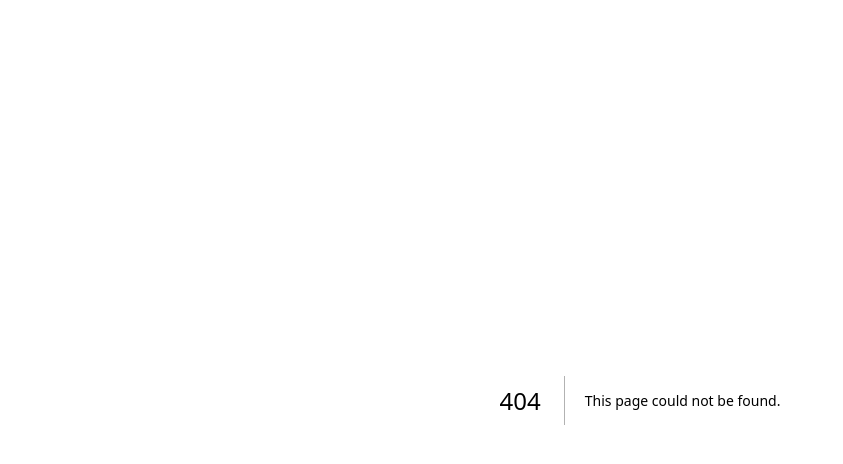
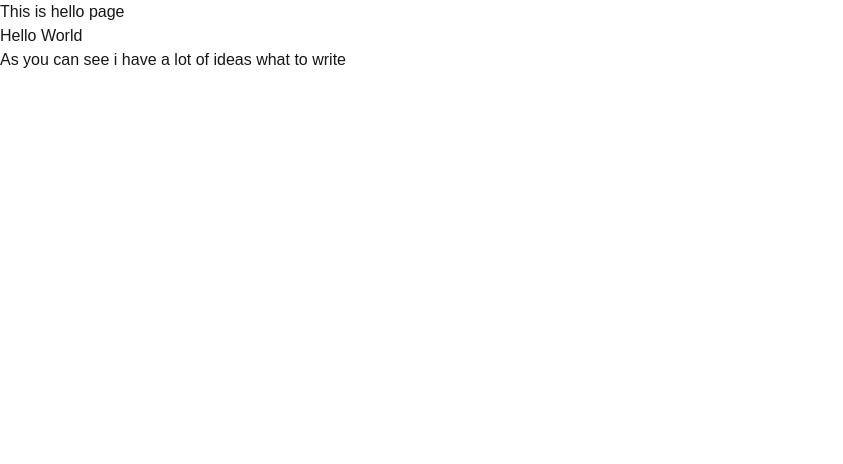
Before and after one commit to toviChervonitz/my-next-app, a Next.js app: page /text in a window 1280 px wide. Before the commit this address had no page. Shown: the top 464 px of the page, without its empty margins (0-843 px from the left). Built offline with nearby package versions, Linux system fonts and the light colour scheme.

Commit message:
adding hello page

```diff
--- /dev/null
+++ b/src/app/text/page.js
@@ -0,0 +1,21 @@
+'use client';
+import Link from 'next/link'
+import { useRouter } from 'next/navigation';
+import React from 'react';
+
+function HelloPage() {
+    const router = useRouter();
+
+
+    return (
+        <div>
+        <h1>This is hello page
+        </h1>
+        <h2>Hello World</h2>
+        <p>As you can see i have a lot of ideas what to write</p>
+
+        </div>
+    );
+}
+
+export default HelloPage;
```
